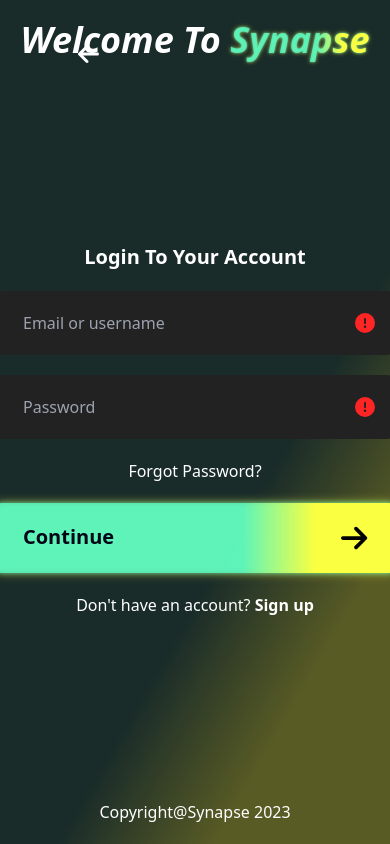
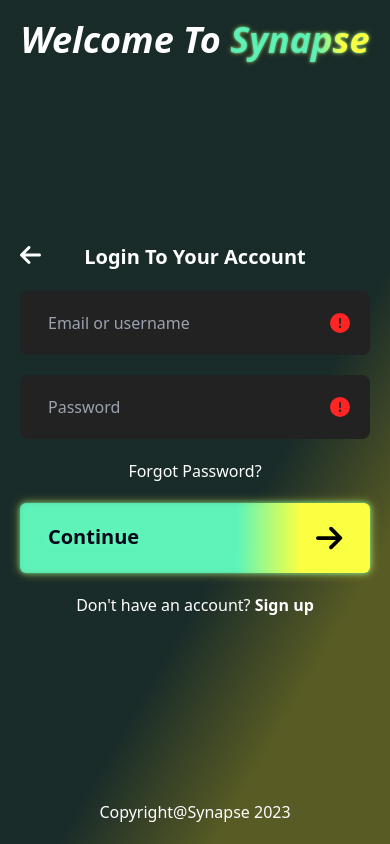
Before and after one commit to SynapseApp/Synapse, a React (Vite) app in the folder client/: page /auth in a window 390 px wide. Both pictures are taken after a click on the button "Login". Built offline with nearby package versions, Linux system fonts and the light colour scheme; no server answers.

Commit message:
frontend refactored

```diff
--- a/client/src/assets/InputGroup.tsx
+++ b/client/src/assets/InputGroup.tsx
@@ -28,6 +28,7 @@
 }: PropInterface) {
   const [value, setValue] = useState("");
   const [inputIsValid, setInputIsValid] = useState(false);
+  const [feedback, setFeedback] = useState("");
 
   /**
    * Handle input change event.
@@ -45,11 +46,13 @@
 
     const validatedData = validateInput(target.value, type);
     setInputIsValid(validatedData.isValid);
+    setFeedback(validatedData.feedback);
   }
 
   return (
     <>
       <div className="InputGroup">
+        <div className="row">
           <input
             type={type}
             placeholder={placeholder}
@@ -66,6 +69,14 @@
             />
           </div>
         </div>
+        <p
+          className={`feedback ${inputIsValid ? "success" : "danger"} ${
+            feedback === "" ? "hidden" : ""
+          }`}
+        >
+          {feedback}
+        </p>
+      </div>
     </>
   );
 }
--- a/client/src/assets/assets-styles.scss
+++ b/client/src/assets/assets-styles.scss
@@ -1,4 +1,7 @@
 .InputGroup {
+  @apply w-full flex flex-col items-end;
+
+  > .row {
     @apply w-full flex;
 
     > input {
@@ -12,3 +15,16 @@
       @apply bg-[#000000];
     }
   }
+
+  .row:hover + p {
+    // display: block !important;
+    opacity: 1;
+  }
+
+  > p {
+    @apply fixed max-w-[25rem]  py-3 px-5 text-sm rounded-xl z-10 font-bold self-end translate-y-[4rem];
+    background-color: rgba($color: #000000, $alpha: 0.5);
+    // display: none;
+    opacity: 0;
+  }
+}
--- a/client/src/index.scss
+++ b/client/src/index.scss
@@ -54,6 +54,14 @@
 }
 
 .icon-success * {
+  color: rgb(60, 255, 60);
+}
+
+.danger {
+  color: rgb(255, 37, 37);
+}
+
+.success {
   color: rgb(60, 255, 60);
 }
 
--- a/client/src/pages/pages-styles.scss
+++ b/client/src/pages/pages-styles.scss
@@ -24,7 +24,7 @@
 
     #Auth-Local {
       #Local-Backward {
-        @apply absolute top-[5vh] left-[20vw] hover:scale-90;
+        @apply absolute  hover:scale-90;
       }
 
       #Local {
@@ -90,7 +90,7 @@
   #search-component {
     @apply bg-white h-[100vh] w-[20rem] border-r-4 border-slate-200;
     form {
-      @apply flex justify-center items-center justify-center pl-[0.5rem] border-y-4 border-slate-200;
+      @apply flex items-center justify-center pl-[0.5rem] border-y-4 border-slate-200;
     }
 
     #search-icon {
@@ -162,8 +162,9 @@
   }
 }
 
-@media screen and (max-width: 600px) {
-  #Auth-Page > main > #Auth {
+@media screen and (max-width: 800px) {
+  #Auth-Page > main {
+    #Auth {
       .row {
         @apply p-0 flex-col;
         .Local-Auths,
@@ -173,8 +174,13 @@
       }
     }
 
-  #Login {
-    @apply p-5;
+    #Auth-Local {
+      @apply p-5 justify-center;
       width: 100vw !important;
+
+      #Local-Backward {
+        left: 5vw;
       }
     }
+  }
+}
```
Lines whose indentation alone changed are shown as unchanged.
